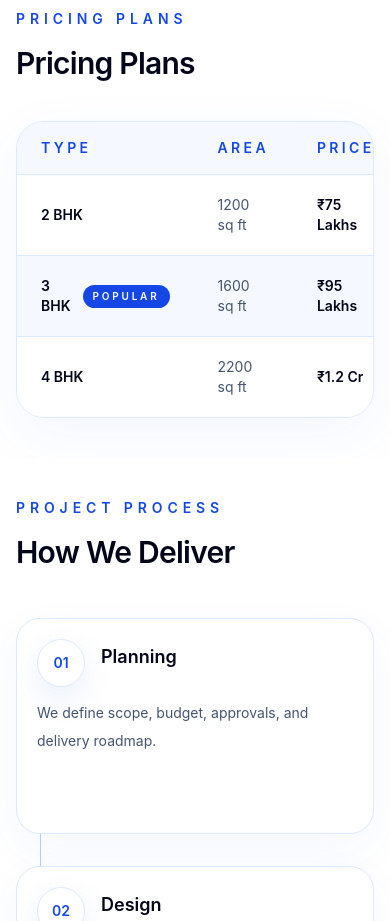
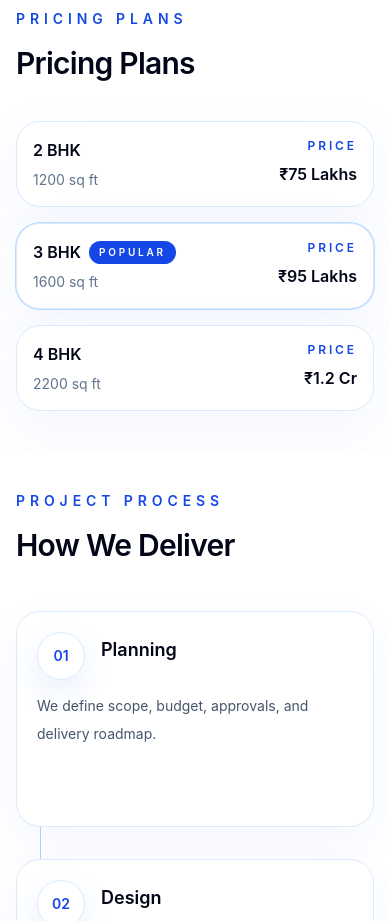
Before and after one commit to YojitSiddhant/builder-website, a Next.js app: page /projects in a window 390 px wide. Shown: the part 6700-7621 px from the top of the page. Built offline with nearby package versions, Linux system fonts and the light colour scheme.

Commit message:
Fix mobile pricing section layout

```diff
--- a/components/projects-page.tsx
+++ b/components/projects-page.tsx
@@ -606,7 +606,43 @@ function PricingSection() {
           Pricing Plans
         </h2>
 
-        <div className="mt-10 overflow-hidden rounded-[1.75rem] border border-blue-100 bg-white shadow-[0_18px_60px_rgba(37,99,235,0.06)]">
+        <div className="mt-10 space-y-4 md:hidden">
+          {pricingPlans.map((row) => (
+            <div
+              key={row.type}
+              className={[
+                "rounded-[1.5rem] border border-blue-100 bg-white p-4 shadow-[0_18px_60px_rgba(37,99,235,0.06)]",
+                row.popular ? "ring-1 ring-blue-200" : "",
+              ].join(" ")}
+            >
+              <div className="flex items-start justify-between gap-3">
+                <div className="min-w-0">
+                  <div className="flex flex-wrap items-center gap-2">
+                    <span className="text-base font-semibold text-slate-950">
+                      {row.type}
+                    </span>
+                    {row.popular ? (
+                      <span className="rounded-full bg-blue-700 px-2.5 py-1 text-[10px] font-semibold uppercase tracking-[0.28em] text-white">
+                        Popular
+                      </span>
+                    ) : null}
+                  </div>
+                  <p className="mt-2 text-sm text-slate-500">{row.area}</p>
+                </div>
+                <div className="shrink-0 text-right">
+                  <p className="text-xs font-semibold uppercase tracking-[0.24em] text-blue-700">
+                    Price
+                  </p>
+                  <p className="mt-2 text-base font-semibold text-slate-950">
+                    {row.price}
+                  </p>
+                </div>
+              </div>
+            </div>
+          ))}
+        </div>
+
+        <div className="mt-10 hidden overflow-hidden rounded-[1.75rem] border border-blue-100 bg-white shadow-[0_18px_60px_rgba(37,99,235,0.06)] md:block">
           <table className="min-w-full divide-y divide-blue-100 text-left">
             <thead className="bg-blue-50/60">
               <tr>
```
